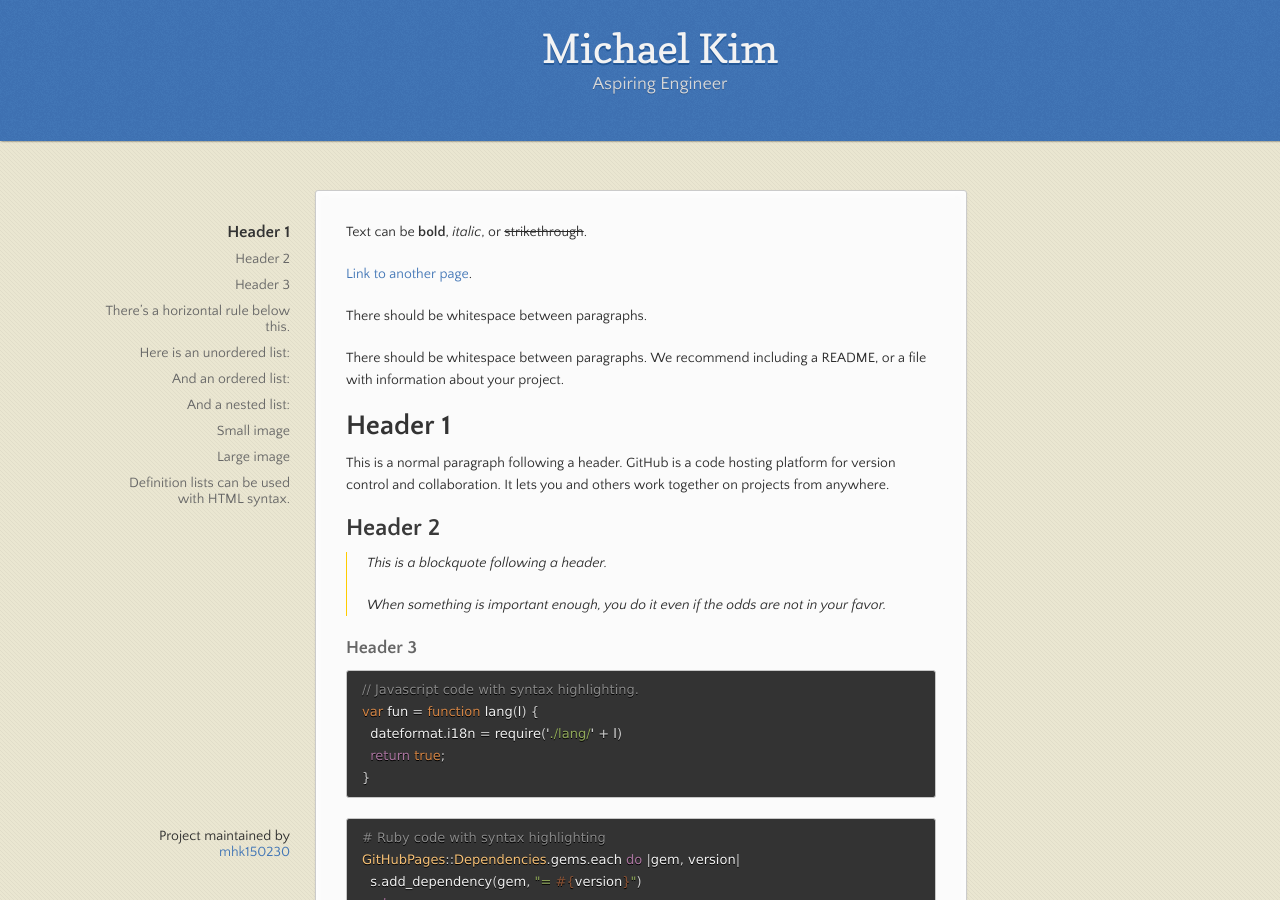
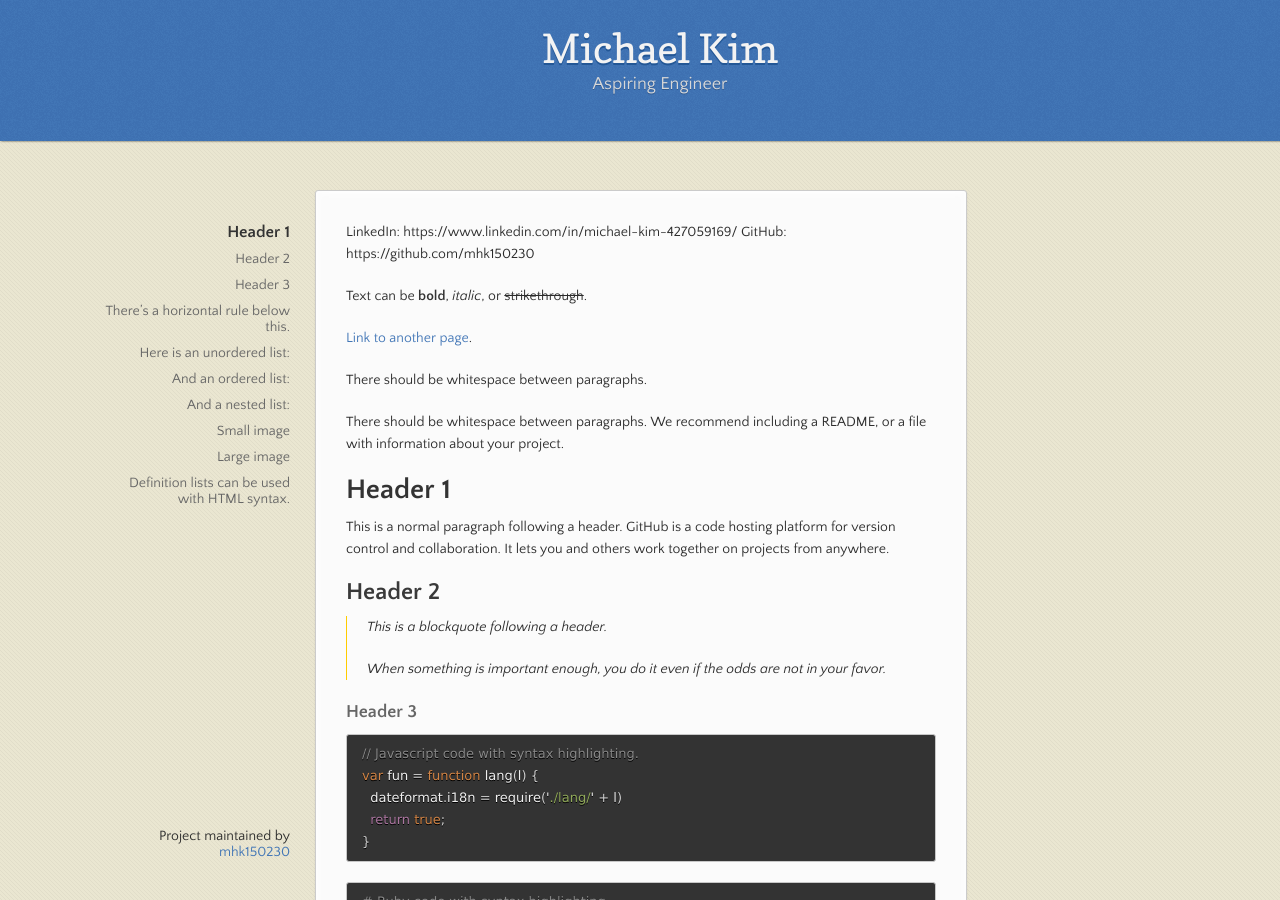
Before and after one commit to mhk150230/Michael-Kim-Bio, a Jekyll site: the page built from index.md, in a window 1280 px wide and 900 px high. Built offline with Jekyll 4.4.1, drawn with Linux system fonts in a browser that asks for light colours.

Commit message:
Update index.md

```diff
--- a/index.md
+++ b/index.md
@@ -1,6 +1,8 @@
 ---
 layout: default
 ---
+
+LinkedIn: https://www.linkedin.com/in/michael-kim-427059169/ GitHub: https://github.com/mhk150230
 
 Text can be **bold**, _italic_, or ~~strikethrough~~.
 
```
